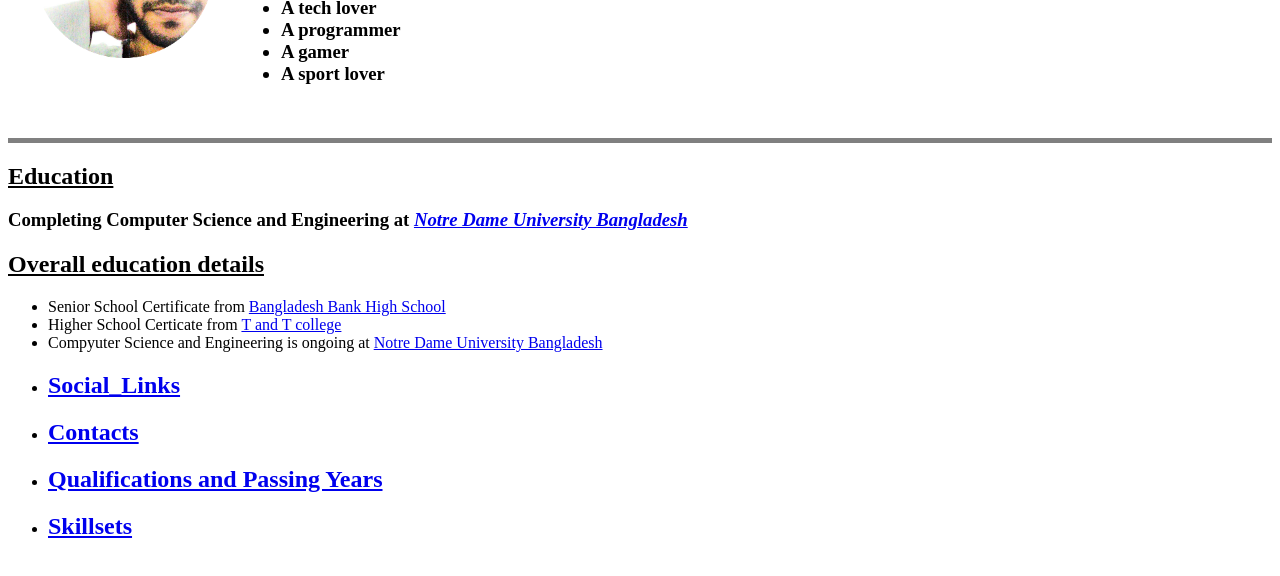
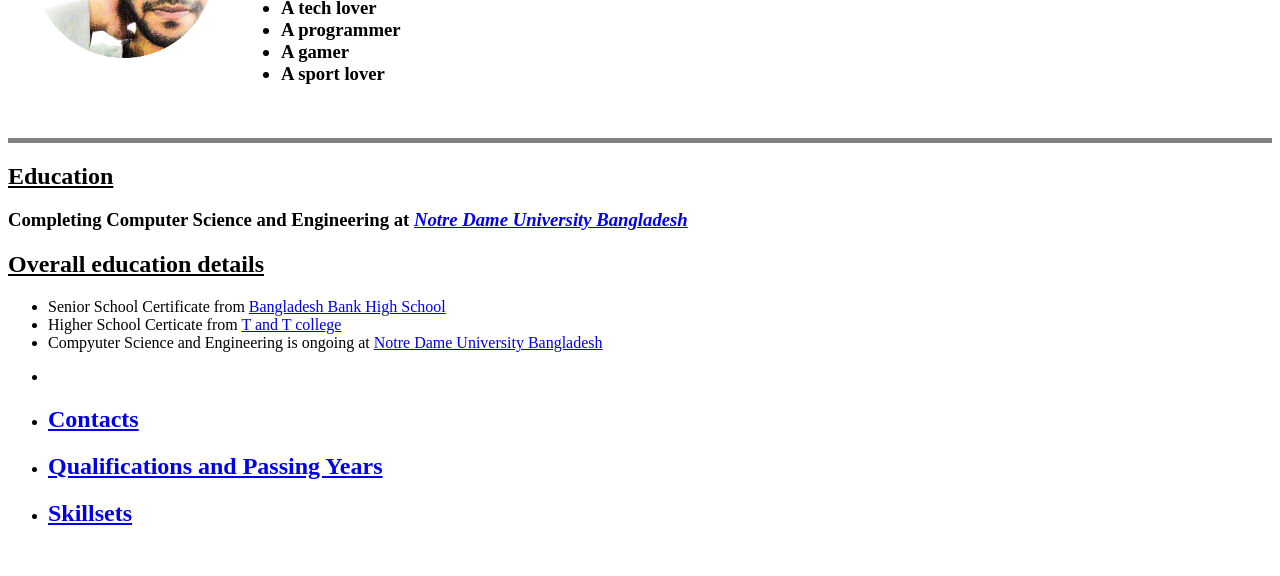
Before and after one commit to TanvirRafi130/C.v, a plain HTML site: page index.html in a window 1280 px wide. Shown: the part 198-774 px from the top of the page. Drawn offline with Linux system fonts and the light colour scheme.

Commit message:
Update index.html

```diff
--- a/index.html
+++ b/index.html
@@ -41,7 +41,7 @@
     <li>Compyuter Science and Engineering is ongoing at <a href="https://ndub.edu.bd/">Notre Dame University Bangladesh</a></li>
   </ul>
 <ul>
-  <li>  <a href="Social.html"><h2>Social_Links</h2></a></li>
+  <li><a href="Social.html"><Social Links</a></li>
     <li><a href="contact.html"><h2>Contacts</h2></a></li>
 </ul>
 <ul>
```
